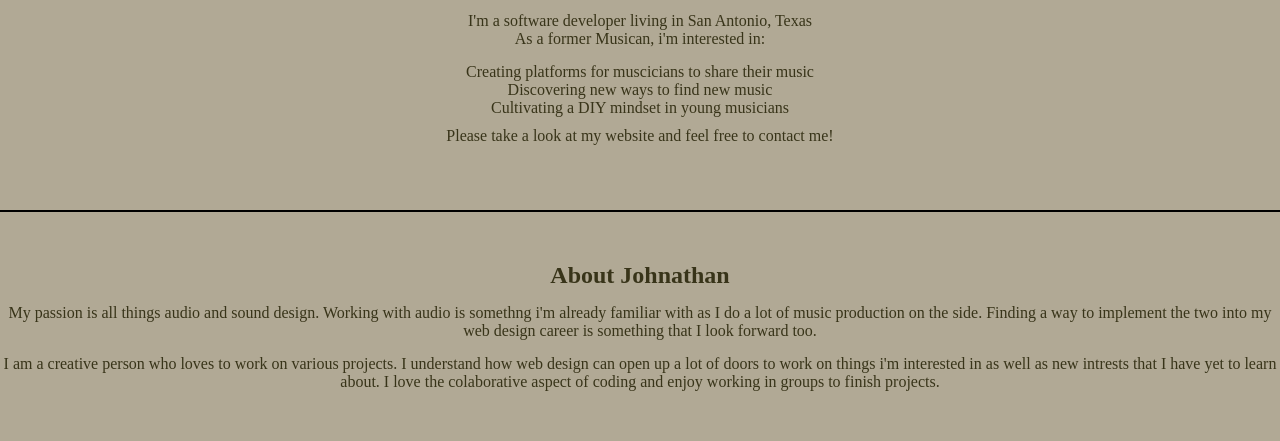
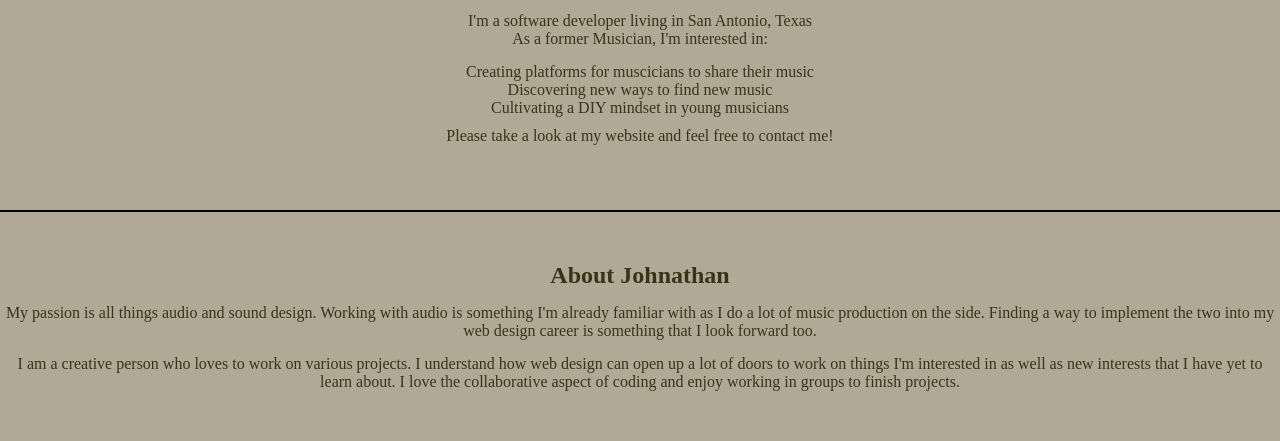
Before and after one commit to JohnathanFludd/johnathanfludd.github.io, a plain HTML site: page index.html in a window 1280 px wide. Shown: the part 508-949 px from the top of the page. Drawn offline with Linux system fonts and the light colour scheme.

Commit message:
spelling errors

```diff
--- a/index.html
+++ b/index.html
@@ -34,7 +34,7 @@ src="IMG_2523.jpg" width="300">
     <p>I'm a software developer living in San Antonio, Texas</p>
 
   <div class = "space">
-    <p>As a former Musican, i'm interested in: </p>
+    <p>As a former Musician, I'm interested in: </p>
   </div>
 
     <!-- List  -->
@@ -66,13 +66,13 @@ src="IMG_2523.jpg" width="300">
 
     <div class = "space">
       <p>
-    My passion is all things audio and sound design. Working with audio is somethng i'm already familiar with as I do a lot of  music production on the side. Finding a way to implement the two into my web design career is something that I look forward too. </p>
+    My passion is all things audio and sound design. Working with audio is something I'm already familiar with as I do a lot of music production on the side. Finding a way to implement the two into my web design career is something that I look forward too. </p>
     </div>
 
 
     <div>
     <p>
-    I am a creative person who loves to work on various projects. I understand how web design can open up a lot of doors to work on things i'm interested in as well as new intrests that I have yet to learn about. I love the colaborative aspect of coding and enjoy working in groups to finish projects.</p>
+    I am a creative person who loves to work on various projects. I understand how web design can open up a lot of doors to work on things I'm interested in as well as new interests that I have yet to learn about. I love the collaborative aspect of coding and enjoy working in groups to finish projects.</p>
 
     </div>
   </section>
```
